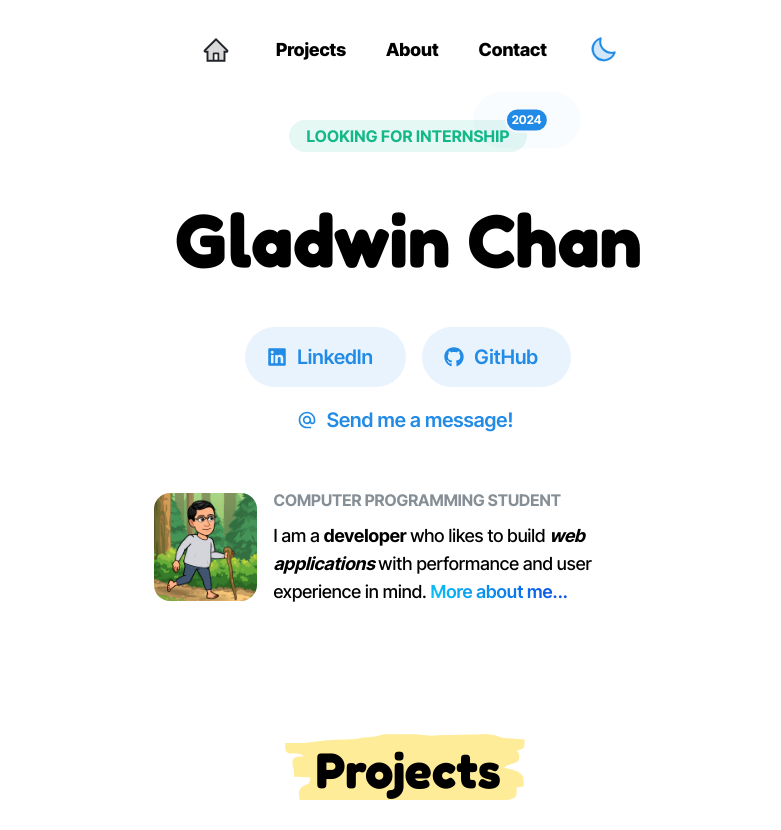
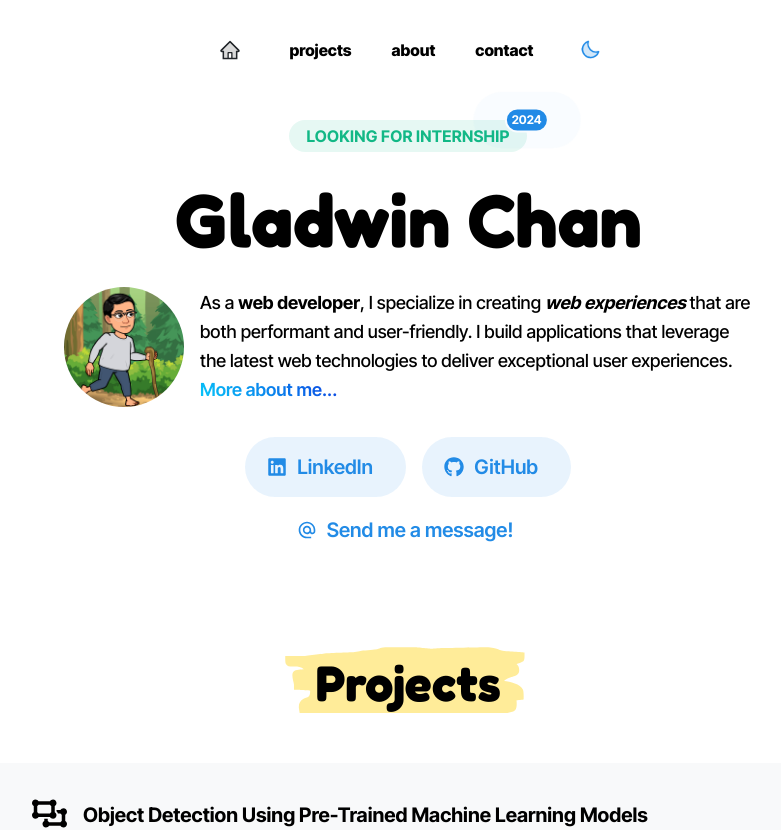
Before and after one commit to gladwinc/glad-port-2024, a Next.js app: page / in a window 1280 px wide. Shown: the top 830 px of the page, without its empty margins (232-1013 px from the left). Built offline with nearby package versions, Linux system fonts and the light colour scheme.

Commit message:
change welcome page, and header font size

```diff
--- a/app/components/Header/Header.tsx
+++ b/app/components/Header/Header.tsx
@@ -19,9 +19,9 @@ import { PiSunDimDuotone, PiMoonDuotone } from "react-icons/pi";
 
 const links = [
   /*   { link: "/", label: <AiTwotoneHome size={27} /> },
-   */ { link: "/#projects", label: "Projects" },
-  { link: "/about", label: "About" },
-  { link: "mailto:iamgladwin@gmail.com", label: "Contact" },
+   */ { link: "/#projects", label: "projects" },
+  { link: "/about", label: "about" },
+  { link: "mailto:iamgladwin@gmail.com", label: "contact" },
 ];
 
 const Header = () => {
@@ -36,7 +36,7 @@ const Header = () => {
       component="a"
       href={link.link}
       key={link.label}
-      fz="lg"
+      fz="md"
       fw={800}
       onClick={close}
       className={classes.link}>
@@ -101,7 +101,7 @@ const Header = () => {
             size={40}
             variant="transparent"
             aria-label="Home">
-            <AiTwotoneHome color="#212529" size={28} />
+            <AiTwotoneHome color="#212529" size={22} />
           </ActionIcon>
           {items}
           <ActionIcon
@@ -114,7 +114,7 @@ const Header = () => {
             {computedColorScheme === "dark" ? (
               <PiSunDimDuotone strokeWidth={2} color="orange" size={30} />
             ) : (
-              <PiMoonDuotone strokeWidth={2} size={30} />
+              <PiMoonDuotone strokeWidth={2} size={22} />
             )}
           </ActionIcon>
         </Group>
--- a/app/components/Projects/Projects.tsx
+++ b/app/components/Projects/Projects.tsx
@@ -162,7 +162,7 @@ const Projects = () => {
   ));
 
   return (
-    <Container size="md" mb={60} pt={100} id="projects">
+    <Container size="md" mb={60} pt={70} id="projects">
       <Paper radius="xl" p={40} mb={15}>
         <Text ta="center" fw={700} size="50px">
           <span
@@ -172,7 +172,7 @@ const Projects = () => {
           </span>
         </Text>
       </Paper>
-      <Accordion variant="separated" radius="xl">
+      <Accordion chevronPosition="left" variant="separated" radius="xl">
         {projects}
       </Accordion>
       <Button
--- a/app/components/Welcome/Welcome.tsx
+++ b/app/components/Welcome/Welcome.tsx
@@ -1,3 +1,5 @@
+"use client";
+
 import {
   Container,
   Badge,
@@ -12,13 +14,12 @@ import {
 import { FaLinkedin, FaGithub } from "react-icons/fa";
 import { MdAlternateEmail } from "react-icons/md";
 import { Fredoka } from "next/font/google";
-import classes from "./Welcome.module.css";
 
 const fredoka = Fredoka({ subsets: ["latin"] });
 
 const Welcome = () => {
   return (
-    <Container mt={120}>
+    <Container size="sm" mt={120}>
       <Center>
         <Indicator inline withBorder processing label="2024" fw={700} size={25}>
           <Badge variant="light" color="teal" size="xl">
@@ -30,11 +31,39 @@ const Welcome = () => {
         ta="center"
         fw={700}
         size="75px"
-        mt={50}
+        mt={30}
         style={{ fontFamily: fredoka.style.fontFamily }}>
-        <span className={classes.name}>Gladwin Chan</span>
+        Gladwin Chan
       </Text>
-      <Group justify="center" mt={50}>
+
+      <Group wrap="nowrap" align="center" justify="center">
+        <Avatar size={120} mt={30} src="/glad3.png" />
+        <Text size="lg" fw={450} mt={30}>
+          As a{" "}
+          <Text span fz="lg" fw={700}>
+            {" "}
+            web developer
+          </Text>
+          , I specialize in creating{" "}
+          <Text span fz="lg" fw={700} fs="italic">
+            web experiences{" "}
+          </Text>{" "}
+          that are both performant and user-friendly. I build applications that
+          leverage the latest web technologies to deliver exceptional user
+          experiences.{" "}
+          <Anchor
+            href="/about"
+            variant="gradient"
+            gradient={{ from: "#07c8f9", to: "#0d41e1" }}
+            fz="lg"
+            fw={600}>
+            More about me...
+          </Anchor>
+        </Text>
+      </Group>
+
+      <Center>
+        <Group mt={30}>
           <Button
             component="a"
             href="https://www.linkedin.com/in/gladwinchan/"
@@ -58,13 +87,13 @@ const Welcome = () => {
             GitHub
           </Button>
         </Group>
+      </Center>
       <Center>
         <Button
           component="a"
           href="mailto:iamgladwin@gmail.com"
           target="_blank"
           rel="noopener noreferrer"
-          fullWidth
           variant="transparent"
           mt={15}
           fz="xl"
@@ -72,36 +101,7 @@ const Welcome = () => {
           Send me a message!
         </Button>
       </Center>
-      <Container size="xs">
-        <Group wrap="nowrap" justify="center" mt={50}>
-          <Avatar radius="lg" size="xxl" src="/glad3.png" />
-          <div>
-            <Text tt="uppercase" fz="md" fw={700} c="dimmed" mb={9}>
-              Computer Programming Student
-            </Text>
-            <Text fz="lg" fw={500}>
-              I am a{" "}
-              <Text span fz="lg" fw={700}>
-                developer{" "}
-              </Text>{" "}
-              who likes to build{" "}
-              <Text span fz="lg" fw={700} fs="italic">
-                {" "}
-                web applications{" "}
-              </Text>{" "}
-              with performance and user experience in mind.{" "}
-              <Anchor
-                href="/about"
-                variant="gradient"
-                gradient={{ from: "#07c8f9", to: "#0d41e1" }}
-                fz="lg"
-                fw={600}>
-                More about me...
-              </Anchor>
-            </Text>
-          </div>
-        </Group>
-      </Container>
+      {/* <Grid.Col span={{ base: 12, sm: 6 }}></Grid.Col> */}
     </Container>
   );
 };
```
Lines whose indentation alone changed are shown as unchanged.
